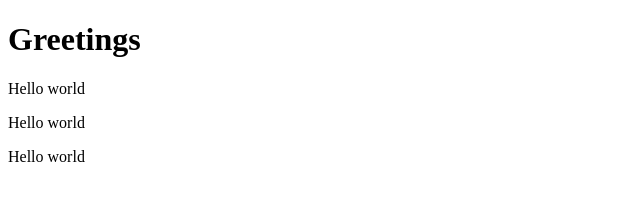
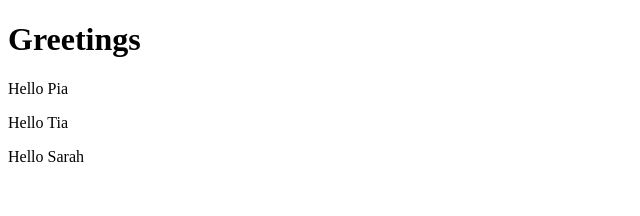
Before and after one commit to tumpsu/fullstackopen_harjoitukset, a React (Vite) app in the folder part1/: page / in a window 1280 px wide. Shown: the top 216 px of the page, without its empty margins (0-640 px from the left). Built offline with nearby package versions, Linux system fonts and the light colour scheme.

Commit message:
Added name props.

```diff
--- a/part1/src/App.jsx
+++ b/part1/src/App.jsx
@@ -1,7 +1,8 @@
-const Hello = () => {
+const Hello = (props) => {
   return (
     <div>
-      <p>Hello world</p>
+
+      <p>Hello {props.name}</p>
     </div>
   )
 }
@@ -11,9 +12,9 @@ const App = () => {
     <div>
       <h1>Greetings</h1>
 
-      <Hello />
-      <Hello />
-      <Hello />
+      <Hello name="Pia"/>
+      <Hello name="Tia"/>
+      <Hello name="Sarah"/>
     </div>
   )
 }
```
